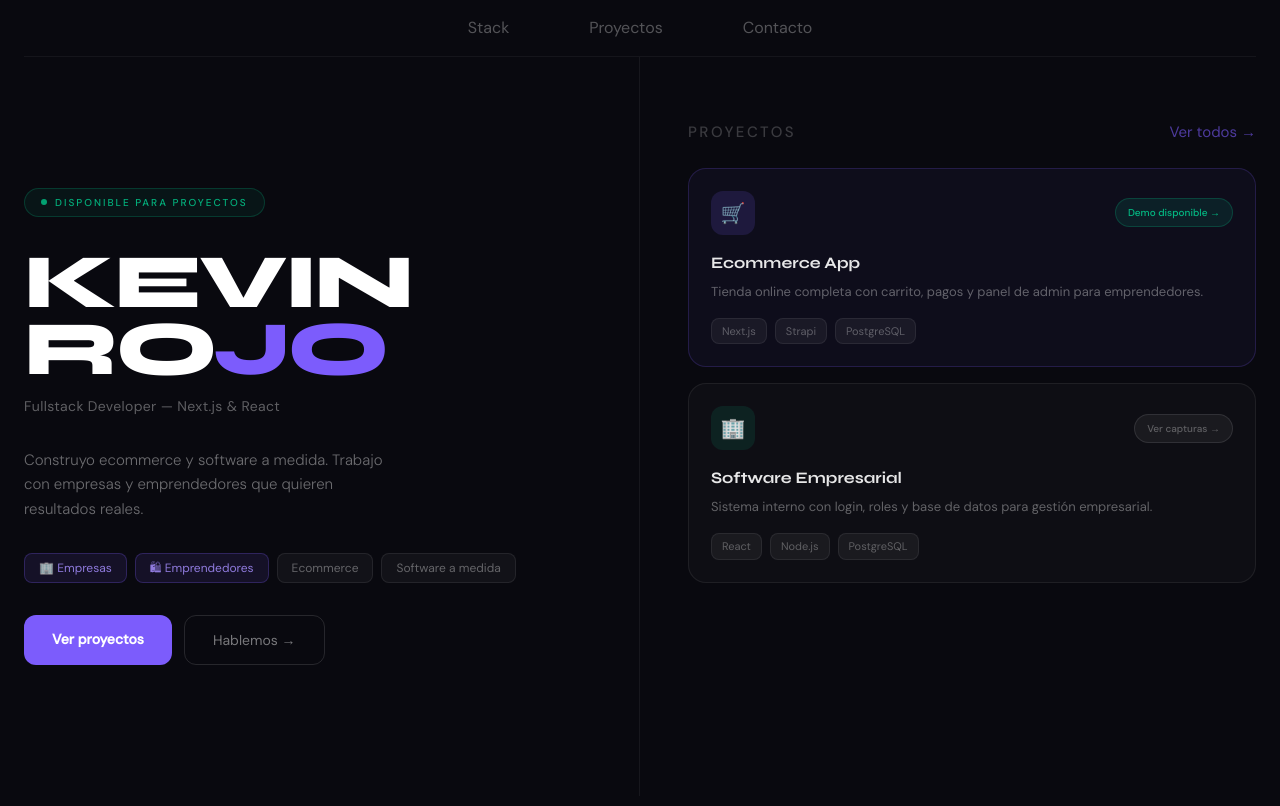
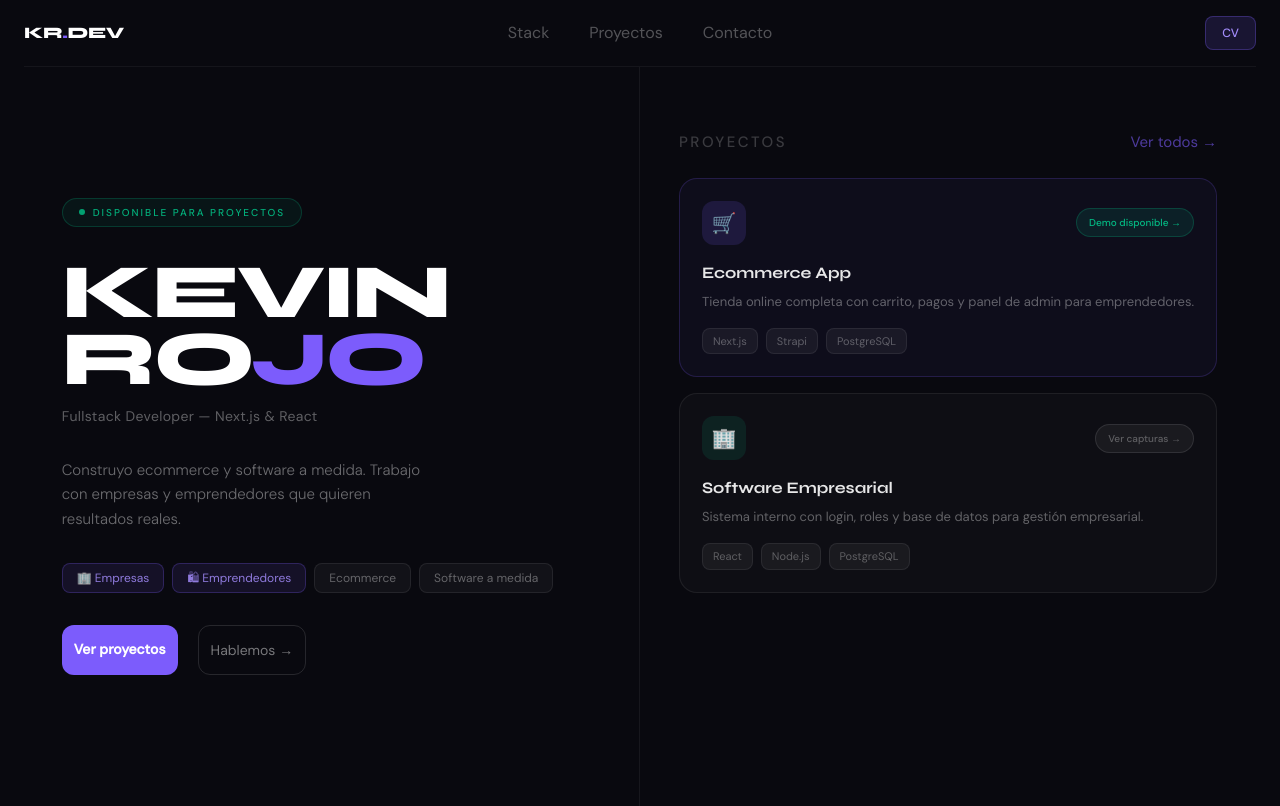
Before and after one commit to kevinjrojo/Portafolio-kr, a Next.js app: page / in a window 1280 px wide. Built offline with nearby package versions, Linux system fonts and the light colour scheme.

Commit message:
refactor: ajustar estilos y estructura de los componentes Hero, Navbar y Projects

```diff
--- a/components/Hero.tsx
+++ b/components/Hero.tsx
@@ -6,7 +6,7 @@ export default function Hero() {
       style={{ minHeight: "calc(100vh - 61px)" }}
     >
       {/* Este div interno es el que se centra verticalmente */}
-      <div className="flex flex-col gap-8 py-16 pr-12 my-auto">
+      <div className="flex flex-col gap-8 py-16 pr-12 m-auto">
         {/* Badge */}
         <div className="inline-flex items-center gap-2 w-fit text-[10px] font-medium tracking-[2px] uppercase text-emerald-400/80 bg-emerald-400/[0.06] border border-emerald-400/20 px-4 py-1.5 rounded-full">
           <span className="w-1.5 h-1.5 rounded-full bg-emerald-400 animate-pulse" />
@@ -59,16 +59,16 @@ export default function Hero() {
         </div>
 
         {/* Buttons */}
-        <div className="flex flex-wrap gap-3">
+        <div className="flex flex-wrap gap-5 ">
           <a
             href="#proyectos"
-            className="text-sm font-semibold bg-[#7c5cfc] text-white px-7 py-3.5 rounded-xl hover:bg-[#6a4aec] transition-all duration-200 hover:-translate-y-px"
+            className="text-sm font-semibold bg-[#7c5cfc] text-white px-3 py-3.5 rounded-xl hover:bg-[#6a4aec] transition-all duration-200 hover:-translate-y-px"
           >
             Ver proyectos
           </a>
           <a
             href="#contacto"
-            className="text-sm text-white/45 border border-white/[0.12] px-7 py-3.5 rounded-xl hover:text-white/80 hover:border-white/[0.28] transition-colors duration-200"
+            className="text-sm text-white/45 border border-white/[0.12] px-3 py-3.5 rounded-xl hover:text-white/80 hover:border-white/[0.28] transition-colors duration-200"
           >
             Hablemos →
           </a>
--- a/components/Navbar.tsx
+++ b/components/Navbar.tsx
@@ -13,14 +13,23 @@ export default function Navbar() {
   ];
 
   return (
-    <nav className="flex items-center justify-between px-6 py-4 border-b border-white/5 relative z-50">
-      {/* Desktop links */}
-      <ul className="hidden md:flex items-center m-auto gap-20 list-none">
+    <nav className="relative z-50 border-b border-white/5">
+      <div className="flex items-center justify-between py-4">
+        {/* Logo — siempre visible */}
+        <span
+          className="text-white font-extrabold text-base tracking-tight"
+          style={{ fontFamily: "var(--font-syne)" }}
+        >
+          KR<span className="text-[#7c5cfc]">.</span>DEV
+        </span>
+
+        {/* Desktop: links centrados */}
+        <ul className="hidden md:flex items-center gap-10 list-none absolute left-1/2 -translate-x-1/2">
           {links.map((l) => (
             <li key={l.href}>
               <Link
                 href={l.href}
-              className="text-10 text-white/30 hover:text-white/70 transition-colors duration-200"
+                className="text-xm text-white/30 hover:text-white/70 transition-colors duration-200"
               >
                 {l.label}
               </Link>
@@ -28,32 +37,35 @@ export default function Navbar() {
           ))}
         </ul>
 
-      {/* Mobile hamburger */}
+        {/* Desktop: CTA derecha */}
+        <Link
+          href="#contacto"
+          className="hidden md:inline-flex text-xs font-medium text-[#a48dfd] bg-[#7c5cfc]/15 border border-[#7c5cfc]/30 px-4 py-2 rounded-lg hover:bg-[#7c5cfc]/25 transition-colors duration-200"
+        >
+          CV
+        </Link>
+
+        {/* Mobile: hamburger derecha */}
         <button
           onClick={() => setOpen(!open)}
-        className="md:hidden flex flex-col gap-1.5 p-1"
+          className="md:hidden flex flex-col gap-1.5 p-1 ml-auto"
           aria-label="Toggle menu"
         >
           <span
-          className={`block w-5 h-0.5 bg-white/50 transition-all duration-200 ${
-            open ? "rotate-45 translate-y-2" : ""
-          }`}
+            className={`block w-5 h-0.5 bg-white/60 transition-all duration-200 origin-center ${open ? "rotate-45 translate-y-2" : ""}`}
           />
           <span
-          className={`block w-5 h-0.5 bg-white/50 transition-all duration-200 ${
-            open ? "opacity-0" : ""
-          }`}
+            className={`block w-5 h-0.5 bg-white/60 transition-all duration-200 ${open ? "opacity-0 scale-x-0" : ""}`}
           />
           <span
-          className={`block w-5 h-0.5 bg-white/50 transition-all duration-200 ${
-            open ? "-rotate-45 -translate-y-2" : ""
-          }`}
+            className={`block w-5 h-0.5 bg-white/60 transition-all duration-200 origin-center ${open ? "-rotate-45 -translate-y-2" : ""}`}
           />
         </button>
+      </div>
 
       {/* Mobile dropdown */}
       {open && (
-        <div className="absolute top-full left-0 right-0 bg-[#0d0d14] border-b border-white/5 md:hidden px-6 py-4 flex flex-col gap-4">
+        <div className="md:hidden bg-[#0d0d14] border-b border-white/5 px-0 py-4 flex flex-col gap-4">
           {links.map((l) => (
             <Link
               key={l.href}
@@ -64,6 +76,13 @@ export default function Navbar() {
               {l.label}
             </Link>
           ))}
+          <Link
+            href="#contacto"
+            onClick={() => setOpen(false)}
+            className="text-xs font-medium text-[#a48dfd] bg-[#7c5cfc]/15 border border-[#7c5cfc]/30 px-4 py-2 rounded-lg text-center hover:bg-[#7c5cfc]/25 transition-colors w-fit"
+          >
+            Hablemos
+          </Link>
         </div>
       )}
     </nav>
--- a/components/Projects.tsx
+++ b/components/Projects.tsx
@@ -3,7 +3,7 @@ import { projects } from "@/data/projects";
 export default function Projects() {
   return (
     <div
-      className="flex flex-col gap-4 py-16 pl-12 overflow-y-auto "
+      className="flex flex-col gap-4 py-16 pr-2 pl-2 overflow-y-auto m-auto "
       style={{ minHeight: "calc(100vh - 61px)" }}
     >
       {/* Header */}
```
Lines whose indentation alone changed are shown as unchanged.
